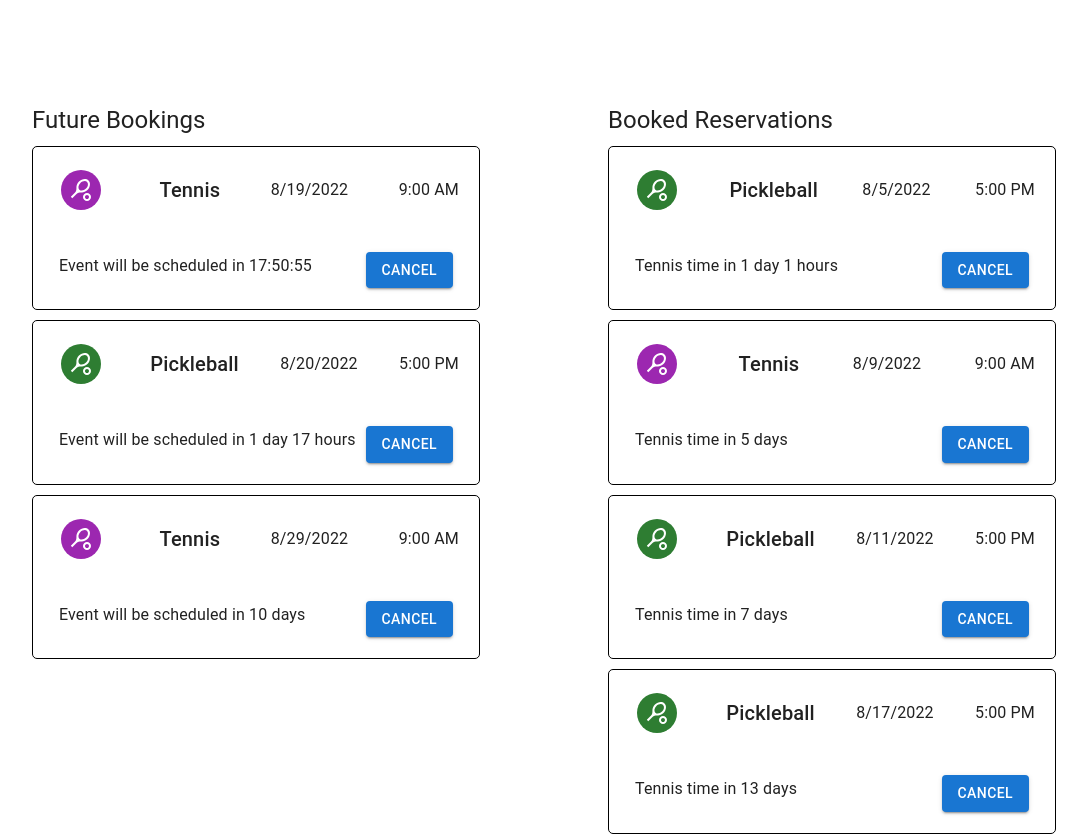
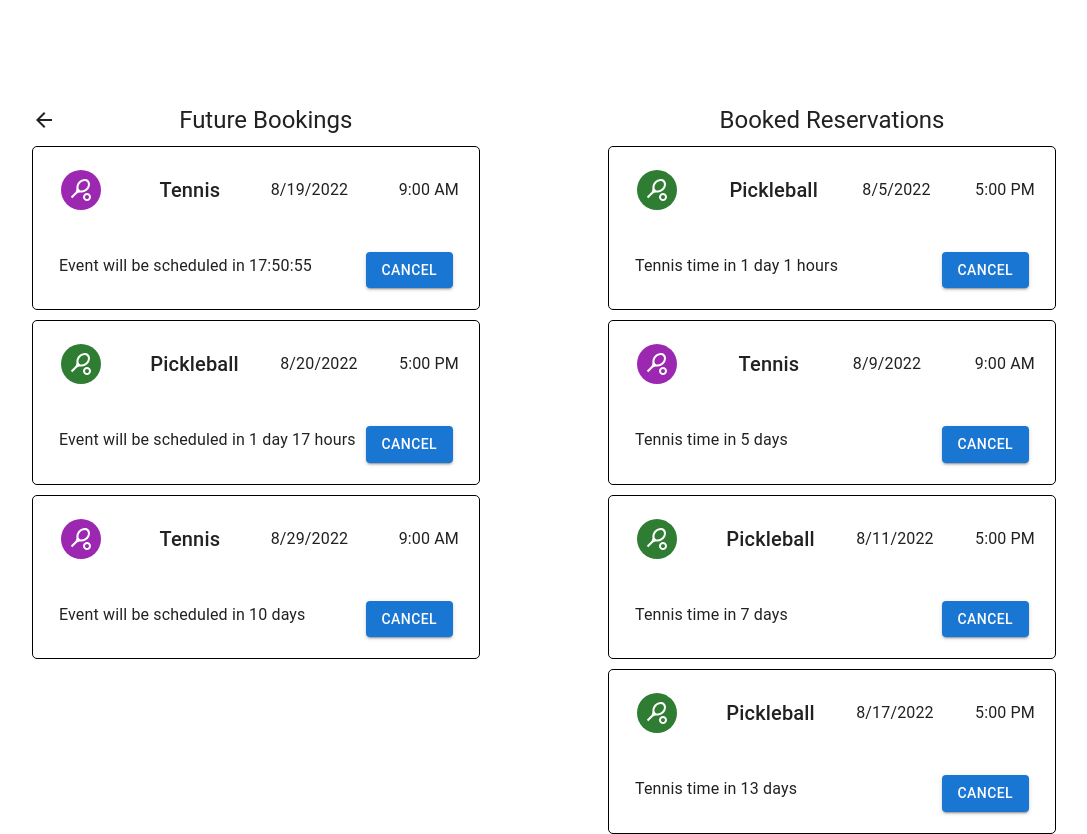
Before and after one commit to MarkAlperin/Personal-Website, a React (Create React App) app: page /tennis-time/reservations in a window 1280 px wide. Shown: the whole page, without its empty margins (96-1183 px from the left). Built offline with nearby package versions, Linux system fonts and the light colour scheme.

Commit message:
added back arrow to reservations page

```diff
--- a/src/apps/tennisTime/BookedCard.js
+++ b/src/apps/tennisTime/BookedCard.js
@@ -4,7 +4,6 @@ import styled from "styled-components";
 import Button from "@mui/material/Button";
 import Avatar from "@mui/material/Avatar";
 import Typography from "@mui/material/Typography";
-import BlockIcon from '@mui/icons-material/Block';
 import SportsTennisIcon from "@mui/icons-material/SportsTennis";
 
 
--- a/src/apps/tennisTime/ResPage.js
+++ b/src/apps/tennisTime/ResPage.js
@@ -5,7 +5,6 @@ import styled from "styled-components";
 
 import CssBaseline from "@mui/material/CssBaseline";
 import Typography from "@mui/material/Typography";
-import Box from "@mui/material/Box";
 import ArrowBackIcon from "@mui/icons-material/ArrowBack";
 import { createTheme, ThemeProvider } from "@mui/material/styles";
 
@@ -30,6 +29,9 @@ export default function ResPage({isRandi}) {
         `http://${process.env.REACT_APP_SERVER_URL}:${process.env.REACT_APP_SERVER_PORT}/${process.env.REACT_APP_DB_NAME}`
       );
       setReservations(reservationData.data);
+      setTimeout(() => {
+        getReservations();
+      }, 1000);
     } else {
       const reservationData = helpers.makeDummyReservations();
       setReservations(reservationData);
@@ -60,10 +62,11 @@ export default function ResPage({isRandi}) {
       <TwoColumnsContainer>
         <ResListContainer>
           <TitleContainer>
-            {/* <ArrowBackIcon onClick={() => navigate("/tennis-time")} /> */}
+            <ArrowBackIcon onClick={() => navigate("/tennis-time")} />
             <Typography component="h1" variant="h5">
               Future Bookings
             </Typography>
+            <StyledP>.</StyledP>
           </TitleContainer>
           {!reservations.length && (
             <Typography variant="body1">No reservations</Typography>
@@ -81,9 +84,11 @@ export default function ResPage({isRandi}) {
         </ResListContainer>
         <ResListContainer>
           <TitleContainer>
+            <StyledP>.</StyledP>
             <Typography component="h1" variant="h5">
               Booked Reservations
             </Typography>
+            <StyledP>.</StyledP>
           </TitleContainer>
           {!reservations.length && (
             <Typography variant="body1">No reservations</Typography>
@@ -126,13 +131,12 @@ const ResListContainer = styled.div`
 const TitleContainer = styled.div`
   display: flex;
   flex-direction: row;
-  justify-content: space-between;
+  justify-content:space-between;
   align-items: center;
   width: 100%;
   margin-top: 6%;
 `;
 
-const TypographyContainer = styled.div`
-  display: flex;
-  align-self: center;
+const StyledP = styled.div`
+color: white;
 `;
```
